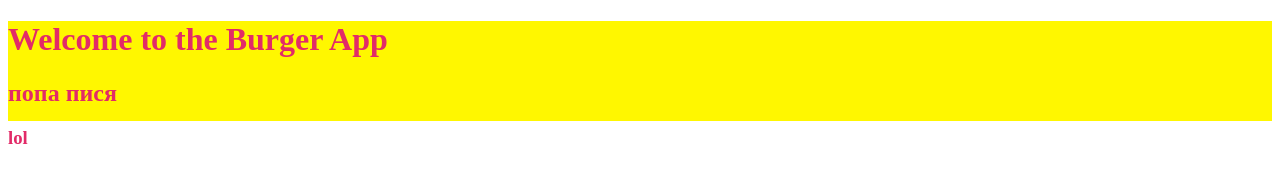
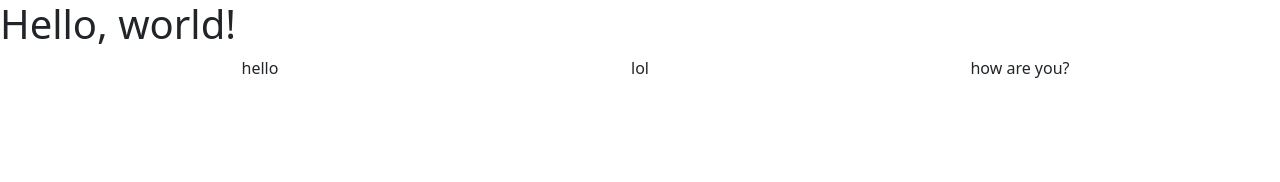
Before and after one commit to Marik939/burgerApplication, a plain HTML site: page index.html in a window 1280 px wide. Drawn offline with nearby package versions, Linux system fonts and the light colour scheme.

Commit message:
test of bootstep

```diff
--- a/index.html
+++ b/index.html
@@ -1,13 +1,26 @@
-<!DOCTYPE html>
-<html>
- <head>
-    <link rel="stylesheet" href="style.css">
-</head>
-<body> <div class="background">
-        <h1>Welcome to the Burger App</h1>
-
-        <h2>попа пися</h2>
-        <h3>lol</h3>
-    </body>
+<!doctype html>
+<html lang="en">
+  <head>
+    <meta charset="utf-8">
+    <meta name="viewport" content="width=device-width, initial-scale=1">
+    <title>Bootstrap demo</title>
+    <link href="https://cdn.jsdelivr.net/npm/bootstrap@5.3.8/dist/css/bootstrap.min.css" rel="stylesheet" integrity="sha384-sRIl4kxILFvY47J16cr9ZwB07vP4J8+LH7qKQnuqkuIAvNWLzeN8tE5YBujZqJLB" crossorigin="anonymous">
+  </head>
+  <body>
+    <h1>Hello, world!</h1>
+    <script src="https://cdn.jsdelivr.net/npm/bootstrap@5.3.8/dist/js/bootstrap.bundle.min.js" integrity="sha384-FKyoEForCGlyvwx9Hj09JcYn3nv7wiPVlz7YYwJrWVcXK/BmnVDxM+D2scQbITxI" crossorigin="anonymous"></script>
+    <div class="container text-center">
+  <div class="row">
+    <div class="col">
+     hello
+    </div>
+    <div class="col order-5">
+      how are you?
+    </div>
+    <div class="col order-1">
+      lol
+    </div>
+  </div>
 </div>
+  </body>
 </html>
```
